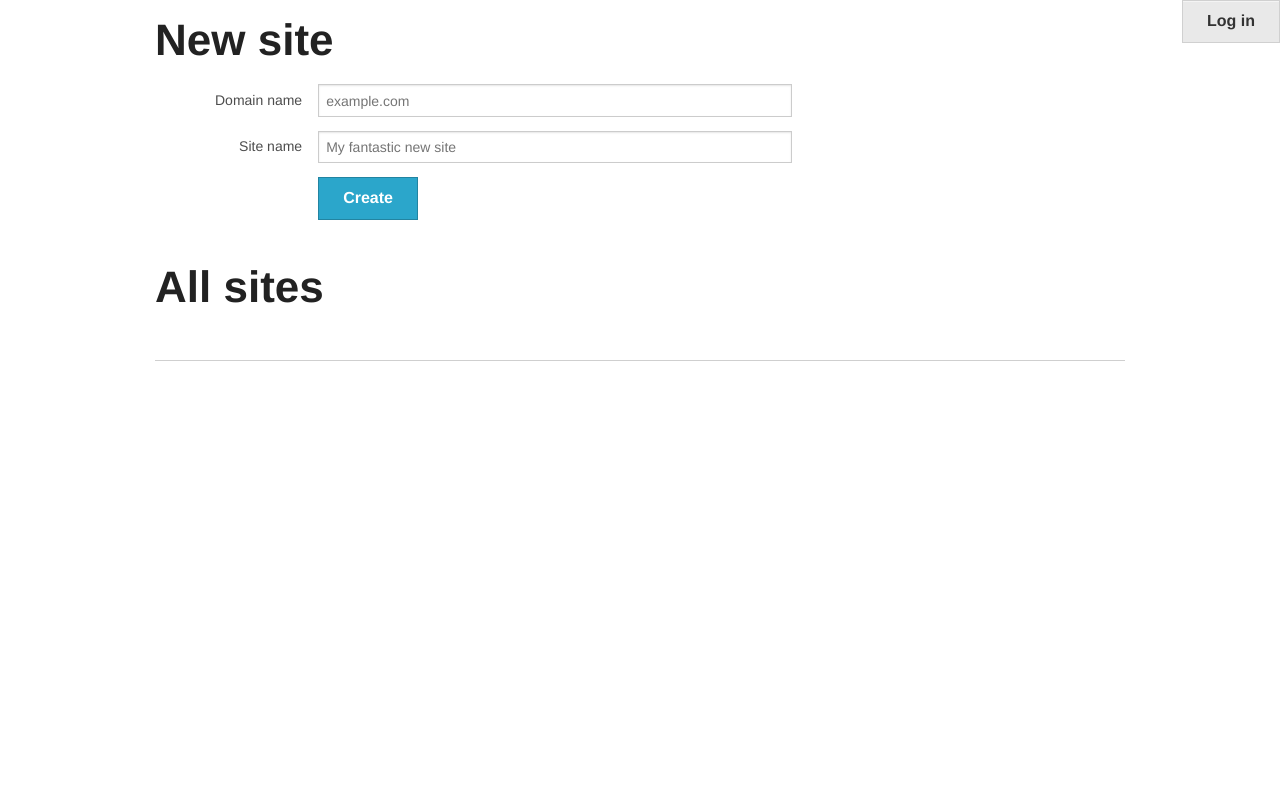
After one commit to abal09/samklang, a Python web app: template templates/sites.html in a window 1280 px wide. The commit adds this page. Run offline with Jinja, Linux system fonts and the light colour scheme; the template is opened without the code that fills it, so the values that code supplies are empty.

Commit message:
Let users create sites. Handle sites in "middleware".

```diff
--- a/config.py
+++ b/config.py
@@ -4,3 +4,4 @@ MONGODB_SETTINGS = {
 MAX_CONTENT_LENGTH = 16 * 1024 * 1024
 UPLOAD_FOLDER = "tmp"
 SECRET_KEY = "replace_this"
+ROOT_DOMAIN = "test.samklang.no"
--- a/static/css/stylesheet.css
+++ b/static/css/stylesheet.css
@@ -27,3 +27,10 @@ html, body, #container, #main {
 p {
     text-align: justify;
 }
+
+#footer {
+    border-top: 1px solid #cfcfcf;
+    padding-bottom: 50px;
+    padding-top: 10px;
+    margin-top: 20px;
+}
--- a/templates/base.html
+++ b/templates/base.html
@@ -20,13 +20,14 @@
 <nav class="top-bar">
     <ul class="title-area">
         <li class="name">
-        <h1><a href="/">vcard</a></h1>
+        <h1><a href="/">{{ g.site.name }}</a></h1>
         </li>
         <li class="toggle-topbar menu-icon"><a href="#"><span></span></a></li>
     </ul>
     <section class="top-bar-section">
         <ul class="left">
             <li><a href="/files/">Files</a></li>
+            <li><a href="/sites">Sites</a></li>
         </ul>
         <ul class="right">
             <li class="has-dropdown"><a>{{ session.username }}</a>
@@ -123,6 +124,10 @@
 		</div>
 	</div>
         {% endblock content %}
+        <div id="footer">
+        {{ g.site.name }}
+        {{ g.site.domain }}
+        </div>
     </div>
 </div>
 
--- /dev/null
+++ b/templates/sites.html
@@ -0,0 +1,45 @@
+{% extends "base.html" %}
+
+{% block title %}All sites{% endblock %}
+
+{% block content %}
+<h1>New site</h1>
+<form method="POST">
+
+    <div class="row">
+        <div class="small-8 columns">
+            <div class="row">
+                <div class="small-3 columns">
+                    <label for="domain" class="right inline">Domain name</label>
+                </div>
+                <div class="small-9 columns">
+                    <input type="text" id="domain" name="domain" placeholder="example.com">
+                </div>
+            </div>
+            <div class="row">
+                <div class="small-3 columns">
+                    <label for="name" class="right inline">Site name</label>
+                </div>
+                <div class="small-9 columns">
+                    <input type="text" id="name" name="name" placeholder="My fantastic new site">
+                </div>
+            </div>
+            <div class="row">
+                <div class="small-9 small-offset-3 columns">
+                    <button type="submit">Create</button>
+                </div>
+            </div>
+        </div>
+    </div>
+</form>
+<h1>All sites</h1>
+<table>
+    {% for site in sites %}
+    <tr>
+        <td>{{ site.name }}</td>
+        <td>{{ site.domain }}</td>
+        <td>{{ site.created }}</td>
+    </tr>
+    {% endfor %}
+</table>
+{% endblock %}
```
Also changed, not shown: app.py (+21 -1 lines), models.py (+19 -0 lines).
